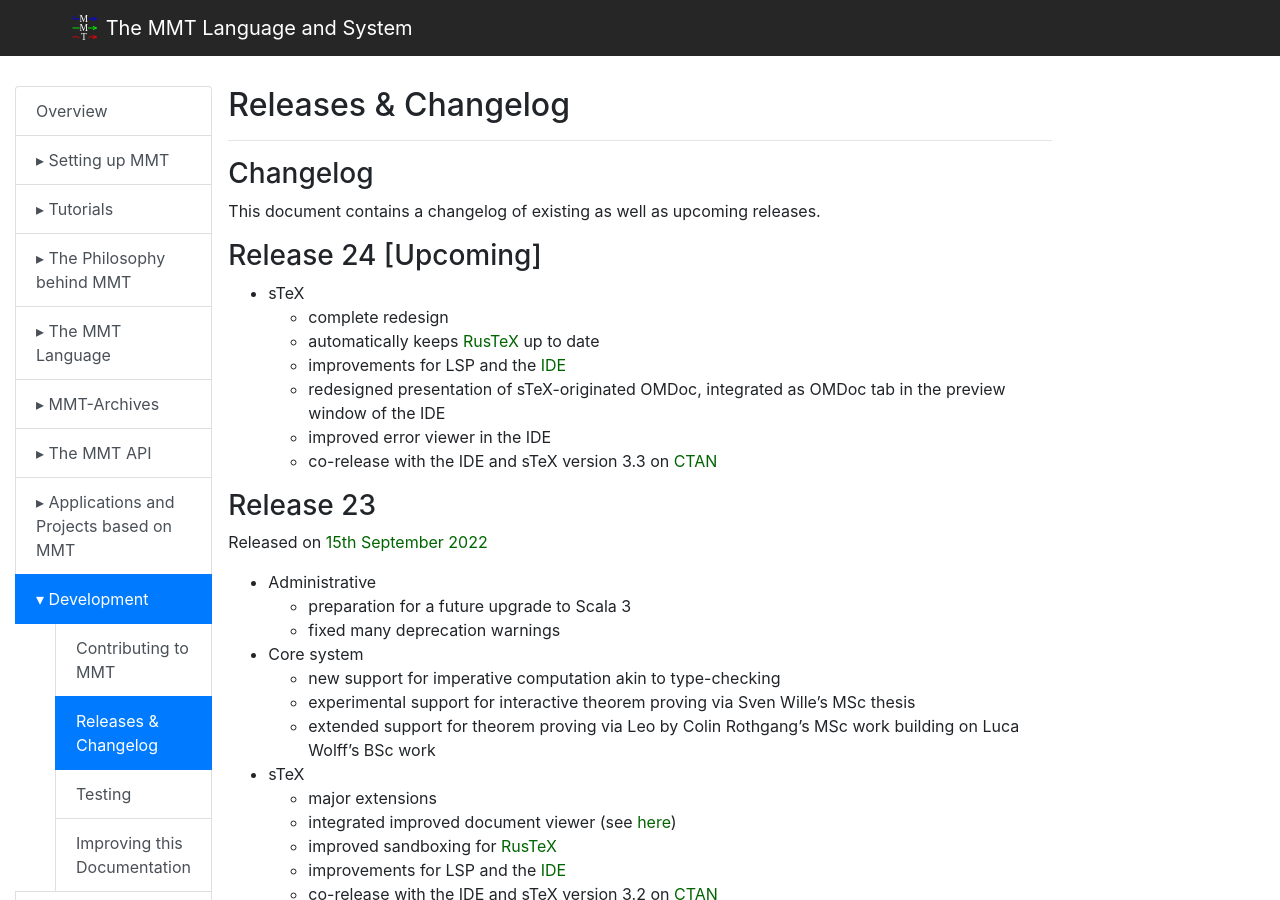
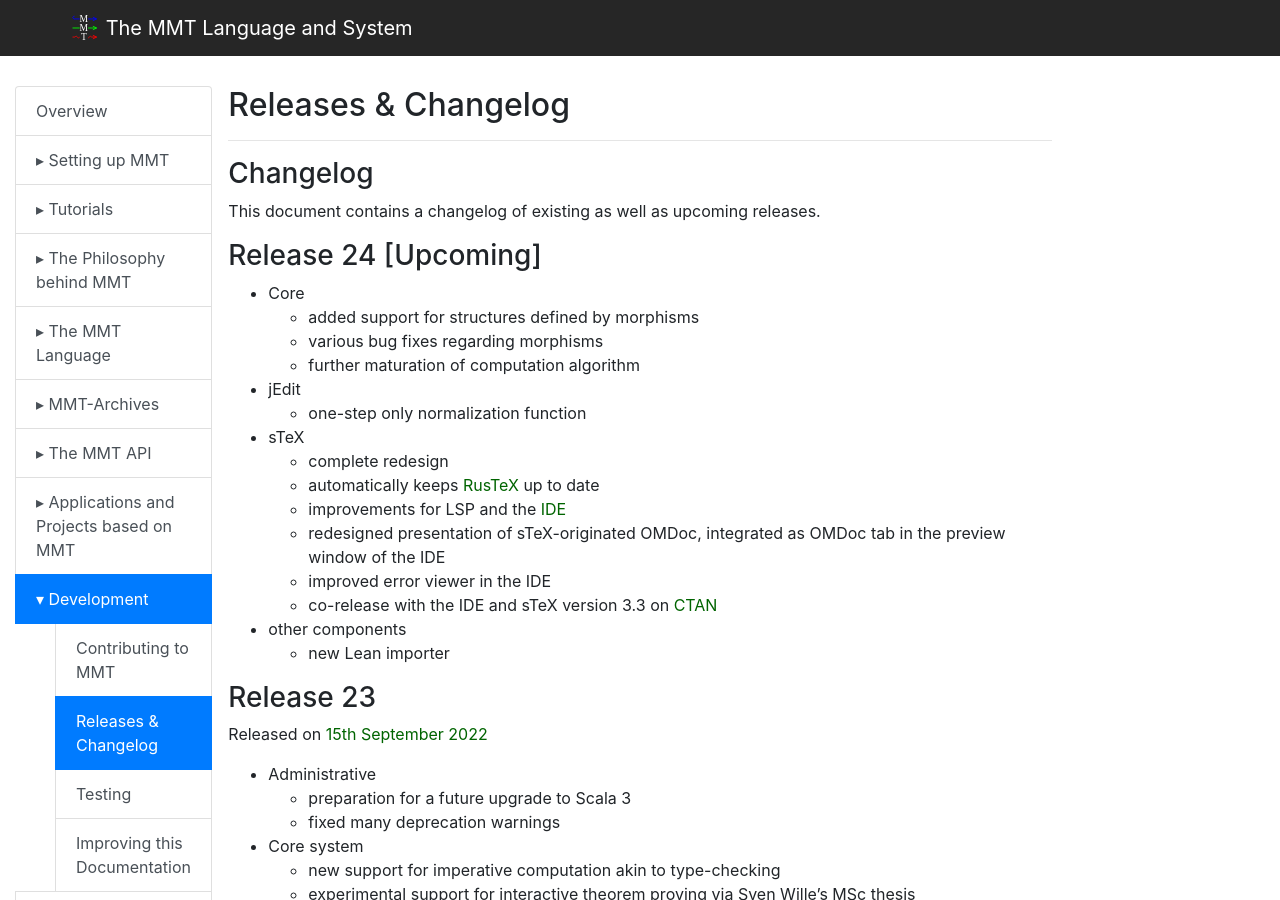
Before and after one commit to UniFormal/uniformal.github.io, a Jekyll site: the page built from doc/development/releases.md, in a window 1280 px wide and 900 px high. Built offline with Jekyll 4.4.1, drawn with Linux system fonts in a browser that asks for light colours.

Commit message:
updated for release

```diff
--- a/doc/development/releases.md
+++ b/doc/development/releases.md
@@ -9,6 +9,12 @@ This document contains a changelog of existing as well as upcoming releases.
 
 ### Release 24 [Upcoming]
 
+- Core
+  - added support for structures defined by morphisms
+  - various bug fixes regarding morphisms
+  - further maturation of computation algorithm
+- jEdit
+  - one-step only normalization function
 - sTeX
   - complete redesign
   - automatically keeps [RusTeX](https://github.com/slatex/RusTeX) up to date
@@ -16,6 +22,9 @@ This document contains a changelog of existing as well as upcoming releases.
   - redesigned presentation of sTeX-originated OMDoc, integrated as OMDoc tab in the preview window of the IDE
   - improved error viewer in the IDE
   - co-release with the IDE and sTeX version 3.3 on [CTAN](https://ctan.org/pkg/stex)
+- other components
+  - new Lean importer
+
 
 ### Release 23
 
```
